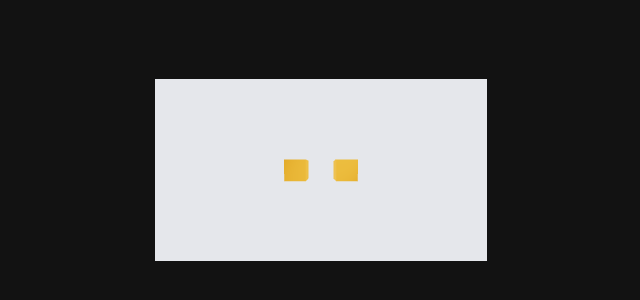
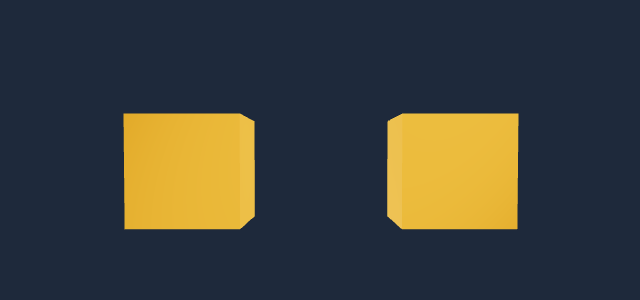
Before and after one commit to michalbilik/configurateMe3D, a React (Vite) app: page / in a window 1280 px wide. Shown: the part 230-530 px from the top of the page, without its empty margins (319-959 px from the left). Built offline with nearby package versions, Linux system fonts and the light colour scheme; a web font is replaced by a local one.

Commit message:
Tailwind added properly

```diff
--- a/index.html
+++ b/index.html
@@ -4,7 +4,7 @@
     <meta charset="UTF-8" />
     <link rel="icon" type="image/svg+xml" href="/vite.svg" />
     <meta name="viewport" content="width=device-width, initial-scale=1.0" />
-    <title>Vite + React</title>
+    <title>3D Shop</title>
   </head>
   <body>
     <div id="root"></div>
--- a/package.json
+++ b/package.json
@@ -20,6 +20,8 @@
     "@types/react": "^18.0.27",
     "@types/react-dom": "^18.0.10",
     "@vitejs/plugin-react": "^3.1.0",
+    "autoprefixer": "^10.4.14",
+    "postcss": "^8.4.21",
     "tailwindcss": "^3.2.7",
     "vite": "^4.1.0"
   }
--- /dev/null
+++ b/postcss.config.cjs
@@ -0,0 +1,6 @@
+module.exports = {
+  plugins: {
+    tailwindcss: {},
+    autoprefixer: {},
+  },
+}
--- a/src/components/Window.jsx
+++ b/src/components/Window.jsx
@@ -1,15 +1,13 @@
-import { Box } from '@react-three/drei'
-import React from 'react'
-import { BoxCanvas } from './canvas'
+import { Box } from "@react-three/drei";
+import React from "react";
+import { BoxCanvas } from "./canvas";
 
 const Window = () => {
-    return (
-        <div className='flex justify-center items-center h-screen'>
-          <div className='max-w-7xl mx-auto relative z-0 bg-gray-200 p-4'>
-            <BoxCanvas />
-          </div>
-        </div>
-      )
-}
+  return (
+    <div className="bg-slate-800 flex justify-center items-center h-screen">
+      <BoxCanvas />
+    </div>
+  );
+};
 
-export default Window
+export default Window;
--- a/src/components/canvas/Box.jsx
+++ b/src/components/canvas/Box.jsx
@@ -27,7 +27,7 @@ const Box = (props) => {
 
 const BoxCanvas = () => {
   return (
-    <Canvas>
+    <Canvas className="">
       <ambientLight intensity={0.5} />
       <spotLight position={[10, 10, 10]} angle={0.15} penumbra={1} />
       <pointLight position={[-10, -10, -10]} />
```
Also changed, not shown: src/App.jsx (+4 -6 lines), 1 other file (tests, documents, lock files or other folders).
